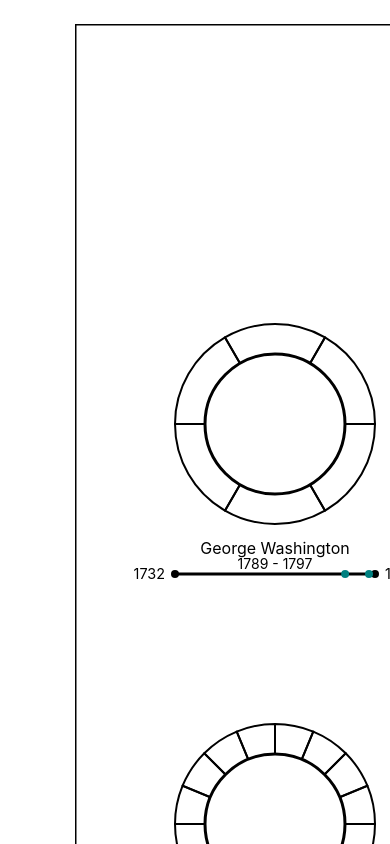
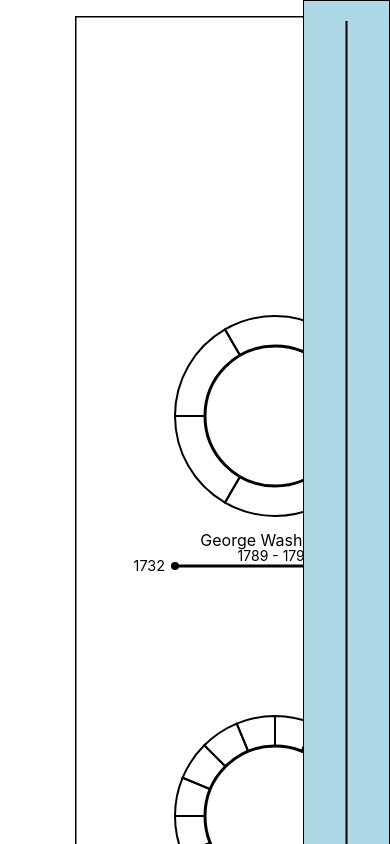
Before and after one commit to vaishalivr/US-Presidents, a Svelte app: page / in a window 390 px wide. Shown: the top 844 px of the page. Built offline with nearby package versions, Linux system fonts and the light colour scheme.

Commit message:
added sticky div to see all years.

```diff
--- a/public/global.css
+++ b/public/global.css
@@ -7,7 +7,7 @@ html, body {
 body {
 	color: #333;
 	margin: 0;
-	padding: 8px;
+	padding: 0;
 	box-sizing: border-box;
 	font-family: -apple-system, BlinkMacSystemFont, "Segoe UI", Roboto, Oxygen-Sans, Ubuntu, Cantarell, "Helvetica Neue", sans-serif;
 }
--- a/src/App.svelte
+++ b/src/App.svelte
@@ -1,9 +1,11 @@
 <script>
   import Svg from "./components/Svg.svelte";
+  import StickyYearsDiv from "./components/stickyYearsDiv.svelte";
 </script>
 
 <main>
   <Svg />
+  <StickyYearsDiv />
 </main>
 
 <style>
--- /dev/null
+++ b/src/components/stickyYearsDiv.svelte
@@ -0,0 +1,68 @@
+<script>
+  import { presidents } from "../data/presidentsData";
+  const currentYear = new Date().getFullYear();
+  let totalDots = currentYear - $presidents[0].birthYear;
+  console.log(totalDots);
+</script>
+
+<div>
+  <svg width="100%" height="100%">
+    <line
+      x1="50%"
+      y1="0%"
+      x2="50%"
+      y2="100%"
+      stroke="black"
+      stroke-width="2"
+      class="mobile-line"
+    />
+    <line
+      x1="0%"
+      y1="50%"
+      x2="100%"
+      y2="50%"
+      stroke="black"
+      stroke-width="2"
+      class="desktop-line"
+    />
+  </svg>
+</div>
+
+<style>
+  div {
+    font-size: 18px;
+    background-color: lightblue;
+    position: sticky;
+    bottom: 0;
+    z-index: 10;
+    border: 1px solid black;
+    width: 100vw;
+    height: 45px;
+  }
+  .mobile-line {
+    display: none;
+  }
+
+  .desktop-line {
+    display: block;
+  }
+
+  @media (max-width: 768px) {
+    div {
+      position: fixed;
+      top: 0;
+      right: 0;
+      width: auto;
+      height: 100vh;
+      padding: 20px;
+      width: 45px;
+    }
+    .desktop-line {
+      display: none;
+    }
+
+    .mobile-line {
+      display: block;
+    }
+  }
+</style>
```
Also changed, not shown: public/build/bundle.css, public/build/bundle.js, 1 other file (tests, documents, lock files or other folders).
